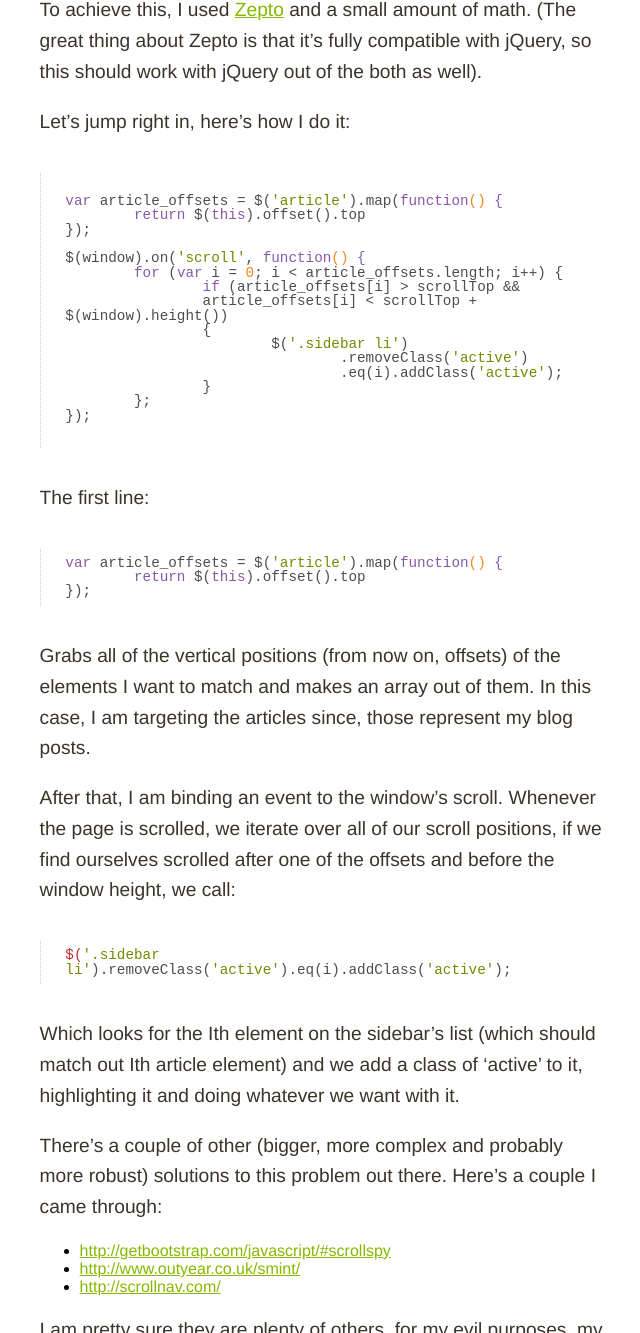
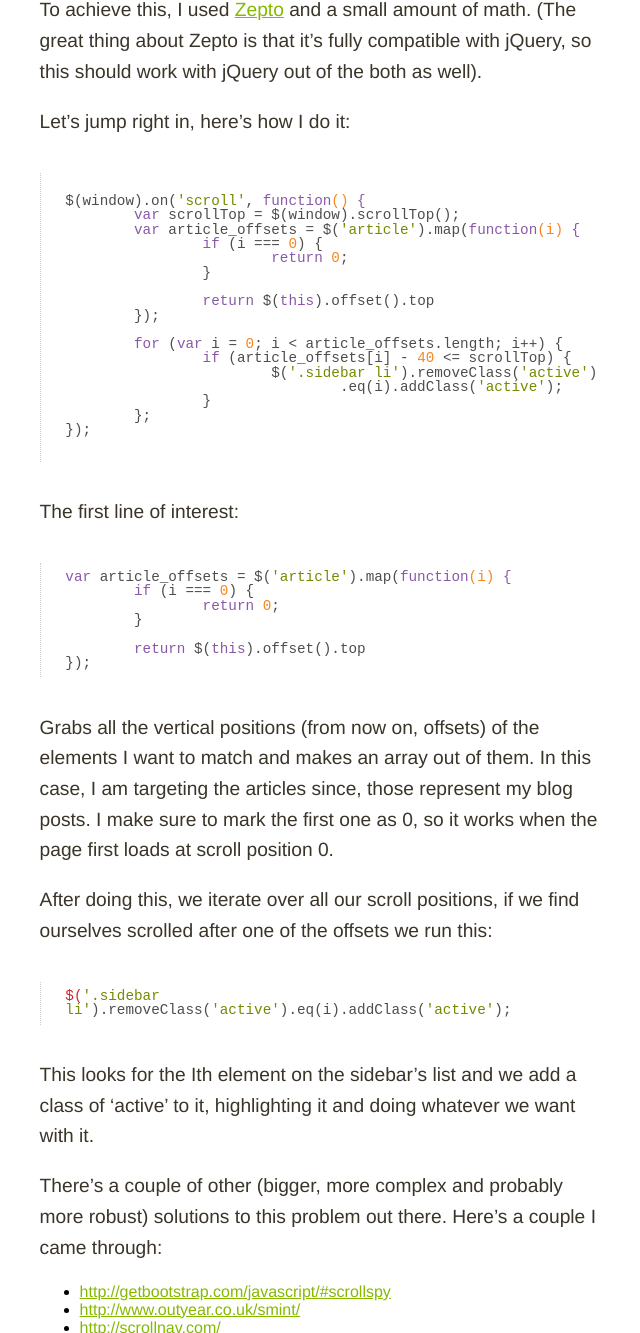
Before and after one commit to Seich/martianwabbit, a Jekyll site: the page built from src/_posts/2014-04-04-scroll-spying-for-fun-and-profit.md, in a window 1280 px wide and 1400 px high, scrolled down 456 px, cut to the strip 67-1400 px from the top of the window. Shown: the whole strip, without its empty margins (316-956 px from the left). Built offline with Jekyll 4.4.1, drawn with Linux system fonts in a browser that asks for light colours; some of the changed text lies outside the part shown.

Commit message:
Small updates, and removed a variable form the js.

```diff
--- a/site/js/main.js
+++ b/site/js/main.js
@@ -3,8 +3,6 @@ $(function() {
 	if (mobile.matches) {
 		return;
 	}
-
-	var height = $(window).height();
 
 	$(window).on('scroll', function() {
 		var scrollTop = $(window).scrollTop();
--- a/src/_posts/2014-04-04-scroll-spying-for-fun-and-profit.md
+++ b/src/_posts/2014-04-04-scroll-spying-for-fun-and-profit.md
@@ -11,17 +11,19 @@ Let's jump right in, here's how I do it:
 
 <pre>
 <code>
-var article_offsets = $('article').map(function() {
-	return $(this).offset().top
-});
+$(window).on('scroll', function() {
+	var scrollTop = $(window).scrollTop();
+	var article_offsets = $('article').map(function(i) {
+		if (i === 0) {
+			return 0;
+		}
 
-$(window).on('scroll', function() {
+		return $(this).offset().top
+	});
+
 	for (var i = 0; i &lt; article_offsets.length; i++) {
-		if (article_offsets[i] &gt; scrollTop &amp;&amp;
-		article_offsets[i] &lt; scrollTop + $(window).height())
-		{
-			$('.sidebar li')
-				.removeClass('active')
+		if (article_offsets[i] - 40 &lt;= scrollTop) {
+			$('.sidebar li').removeClass('active')
 				.eq(i).addClass('active');
 		}
 	};
@@ -30,19 +32,23 @@ $(window).on('scroll', function() {
 </pre>
 
 
-The first line:
+The first line of interest:
 
-	var article_offsets = $('article').map(function() {
+	var article_offsets = $('article').map(function(i) {
+		if (i === 0) {
+			return 0;
+		}
+
 		return $(this).offset().top
 	});
 
-Grabs all of the vertical positions (from now on, offsets) of the elements I want to match and makes an array out of them. In this case, I am targeting the articles since, those represent my blog posts.
+Grabs all the vertical positions (from now on, offsets) of the elements I want to match and makes an array out of them. In this case, I am targeting the articles since, those represent my blog posts. I make sure to mark the first one as 0, so it works when the page first loads at scroll position 0.
 
-After that, I am binding an event to the window's scroll. Whenever the page is scrolled, we iterate over all of our scroll positions, if we find ourselves scrolled after one of the offsets and before the window height, we call:
+After doing this, we iterate over all our scroll positions, if we find ourselves scrolled after one of the offsets we run this:
 
 	$('.sidebar li').removeClass('active').eq(i).addClass('active');
 
-Which looks for the Ith element on the sidebar's list (which should match out Ith article element) and we add a class of 'active' to it, highlighting it and doing whatever we want with it.
+This looks for the Ith element on the sidebar's list and we add a class of 'active' to it, highlighting it and doing whatever we want with it.
 
 There's a couple of other (bigger, more complex and probably more robust) solutions to this problem out there. Here's a couple I came through:
 
--- a/src/js/main.js
+++ b/src/js/main.js
@@ -3,8 +3,6 @@ $(function() {
 	if (mobile.matches) {
 		return;
 	}
-
-	var height = $(window).height();
 
 	$(window).on('scroll', function() {
 		var scrollTop = $(window).scrollTop();
```
Also changed, not shown: other parts of src/_posts/2014-04-04-scroll-spying-for-fun-and-profit.md (+1 -1 lines), site/2014/04/04/scroll-spying-for-fun-and-profit.html (+21 -15 lines), site/feed.xml (+21 -15 lines), site/index.html (+21 -15 lines).
